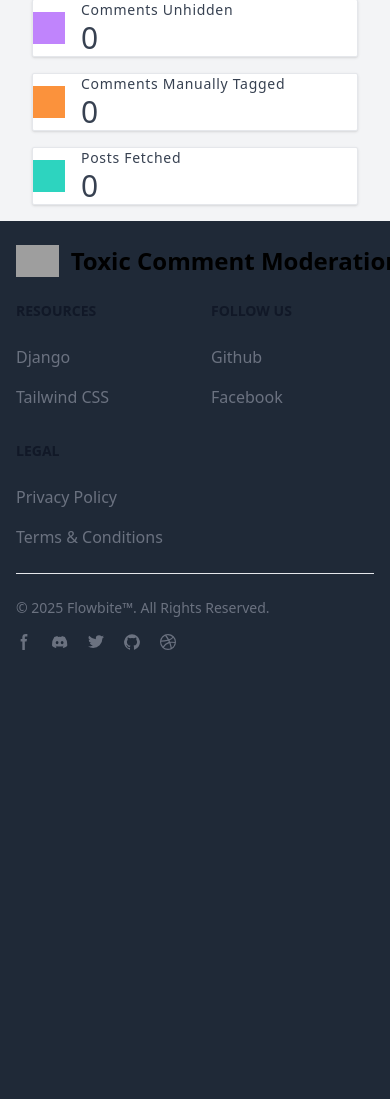
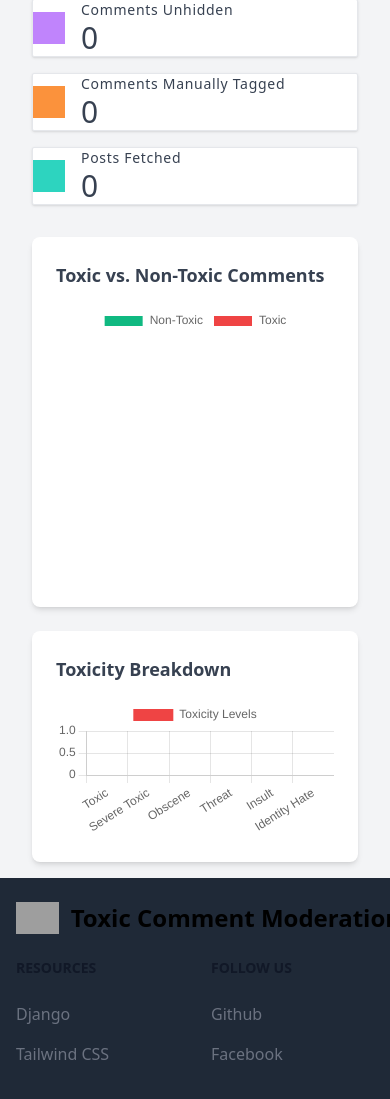
Before and after one commit to Dipesh-Ghimire/toxic-meter-web-app, a Django app: page /users/dashboard/ in a window 390 px wide; the page is wider, and only the part inside the window is pictured. Shown: the part 571-1670 px from the top of that part. Before the commit the page ends 1221 px from the top of that part, so only its background shows below. Run offline with Django 5.2, Linux system fonts and the light colour scheme; the visitor is signed in with stand-in values (Sample User, id 1); data comes from the database, SQL or seed files in the repository; data that the repository does not hold is empty; some libraries are stand-ins or nearby versions; grey boxes are pictures that could not be loaded.

Commit message:
Add Pie Chart and Bar Chart in Dashboard

```diff
--- a/toxicmeter/templates/base.html
+++ b/toxicmeter/templates/base.html
@@ -8,7 +8,7 @@
     <link rel="stylesheet" href="{% static 'style.css'%}">
     <link href="https://cdnjs.cloudflare.com/ajax/libs/flowbite/1.6.5/flowbite.min.css" rel="stylesheet">
     <script src="https://cdnjs.cloudflare.com/ajax/libs/flowbite/1.6.5/flowbite.min.js"></script>
-
+    <script src="https://cdn.jsdelivr.net/npm/chart.js"></script>
     {% tailwind_css %}
 </head>
 <body>
--- a/toxicmeter/templates/users/dashboard.html
+++ b/toxicmeter/templates/users/dashboard.html
@@ -134,4 +134,47 @@
             <p>No statistics available for you yet.</p>
         {% endif %}
     {% endif %}
+    {% comment %} Pie Chart + Bar Chart using Chart.js {% endcomment %}
+    <div class="grid grid-cols-1 md:grid-cols-2 gap-6 mt-8 px-4 sm:px-8">
+        <!-- Pie Chart for Toxic vs. Non-Toxic Comments -->
+        <div class="bg-white p-6 rounded-lg shadow-md">
+            <h3 class="text-lg font-semibold text-gray-700 mb-4">Toxic vs. Non-Toxic Comments</h3>
+            <canvas id="toxicityChart"></canvas>
+        </div>
+
+        <!-- Bar Chart for Detailed Toxicity Levels -->
+        <div class="bg-white p-6 rounded-lg shadow-md">
+            <h3 class="text-lg font-semibold text-gray-700 mb-4">Toxicity Breakdown</h3>
+            <canvas id="toxicityBreakdownChart"></canvas>
+        </div>
+    </div>
+    <script>
+        // Pie Chart (Toxic vs. Non-Toxic)
+        const ctx1 = document.getElementById('toxicityChart').getContext('2d');
+        new Chart(ctx1, {
+            type: 'pie',
+            data: {
+                labels: {{ chart_data.labels|safe }},
+                datasets: [{
+                    label: 'Comments Sentiment',
+                    data: {{ chart_data.data|safe }},
+                    backgroundColor: ['#10b981', '#ef4444']
+                }]
+            }
+        });
+
+        // Bar Chart (Detailed Toxicity Levels)
+        const ctx2 = document.getElementById('toxicityBreakdownChart').getContext('2d');
+        new Chart(ctx2, {
+            type: 'bar',
+            data: {
+                labels: {{ chart_data.toxicity_labels|safe }},
+                datasets: [{
+                    label: 'Toxicity Levels',
+                    data: {{ chart_data.toxicity_data|safe }},
+                    backgroundColor: ['#ef4444', '#f59e0b', '#facc15', '#a855f7', '#6366f1']
+                }]
+            }
+        });
+    </script>
 {% endblock %}
--- a/toxicmeter/users/views.py
+++ b/toxicmeter/users/views.py
@@ -4,13 +4,14 @@ from django.contrib.auth import authenticate, login, logout
 from django.contrib.auth.decorators import login_required
 from django.contrib.auth.models import User
 
-from facebook.models import FacebookComment
+from facebook.models import FacebookComment, FacebookPost
 from ml_integration.services import store_single_prediction
+from ml_integration.models import ToxicityParameters
 
 from .models import UserProfile
 from .forms import AssignTokenForm, UserRegisterForm, UserLoginForm, AdminTokenForm
 from django.contrib import messages
-from comments.models import CommentStats
+from comments.models import CommentStats, DeletedComment
 
 # Registration View
 def register(request):
@@ -34,7 +35,6 @@ def user_login(request):
             user = authenticate(request, username=username, password=password)
             if user:
                 login(request, user)
-                messages.success(request, f"Welcome back, {username}!")
                 return redirect('dashboard')  # Redirect to dashboard
             else:
                 messages.error(request, "Invalid username or password.")
@@ -77,6 +77,39 @@ def dashboard(request):
             stats.is_model_serving = False
             stats.save()
             return False
+
+    user_profile1 = UserProfile.objects.get(user=request.user)
+    # Step 1: Determine which posts the user should see
+    if request.user.userprofile.role == "admin":
+        posts = FacebookPost.objects.filter(fetched_by=request.user)  # Admin sees his fetched posts
+    else:
+        posts = FacebookPost.objects.filter(fetched_by=user_profile1.assigned_by)  # Moderators see posts fetched by their admin
+
+    # Step 2: Get only comments from these posts
+    comments = FacebookComment.objects.filter(post__in=posts)
+    deleted_comments = DeletedComment.objects.filter(post__in=posts)
+    # Step 3: Filter toxicity parameters based on these comments
+    toxic_params = ToxicityParameters.objects.filter(comment__in=comments)
+
+    # Step 4: Count toxicity levels
+    total_comments = comments.count() + deleted_comments.count()  # Include deleted ones
+    toxic_count = toxic_params.filter(toxic=True).count() + deleted_comments.filter(toxic=True).count()
+    non_toxic_count = total_comments - toxic_count
+
+    severe_toxic_count = toxic_params.filter(severe_toxic=True).count() + deleted_comments.filter(severe_toxic=True).count()
+    obscene_count = toxic_params.filter(obscene=True).count() + deleted_comments.filter(obscene=True).count()
+    threat_count = toxic_params.filter(threat=True).count() + deleted_comments.filter(threat=True).count()
+    insult_count = toxic_params.filter(insult=True).count() + deleted_comments.filter(insult=True).count()
+    identity_hate_count = toxic_params.filter(identity_hate=True).count() + deleted_comments.filter(identity_hate=True).count()
+
+    # Step 5: Prepare data for Chart.js
+    chart_data = {
+        "labels": ["Non-Toxic", "Toxic"],
+        "data": [non_toxic_count, toxic_count],
+        "toxicity_labels": ["Toxic", "Severe Toxic", "Obscene", "Threat", "Insult", "Identity Hate"],
+        "toxicity_data": [toxic_count, severe_toxic_count, obscene_count, threat_count, insult_count, identity_hate_count],
+    }
+
     if request.user.userprofile.role == 'admin':  # Admins can see stats for all moderators
         checkModelServing()
         moderators = User.objects.filter(userprofile__role='moderator')  # Get all moderators
@@ -110,7 +143,7 @@ def dashboard(request):
                 'stats': None,
                 'user': request.user,
             }
-
+    context['chart_data'] = chart_data
     return render(request, 'users/dashboard.html', context)
 
 
```
